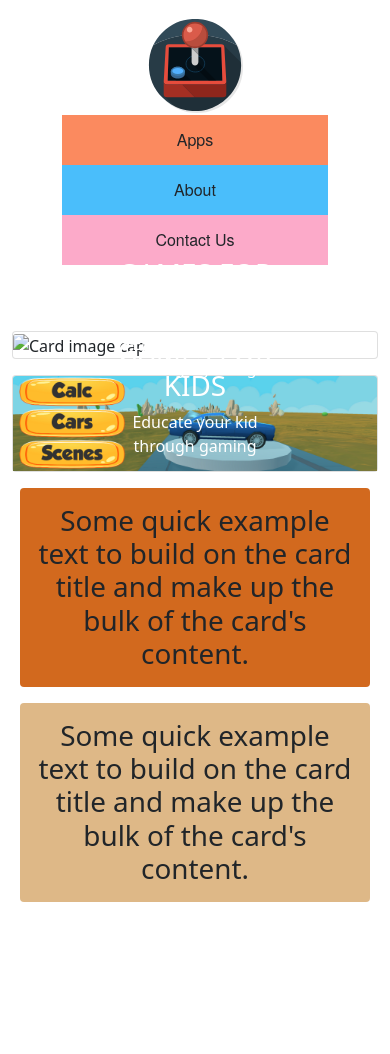
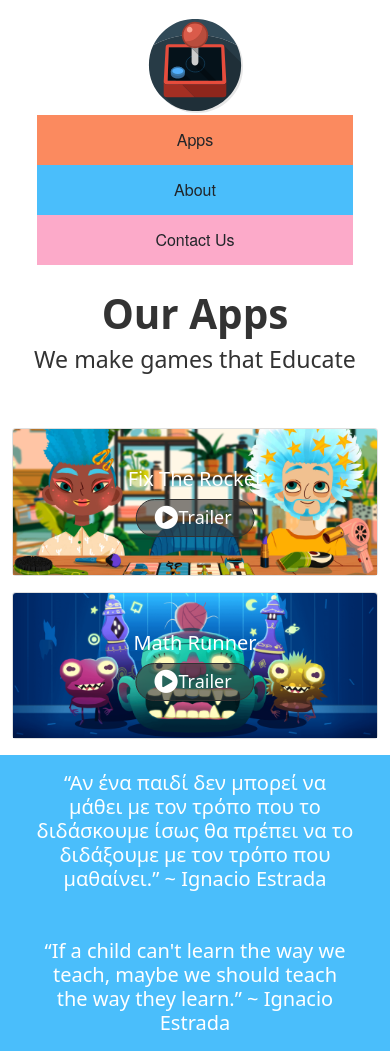
Before and after one commit to EneasLari/gplarigamesfamily, a website: page newindex.html in a window 390 px wide. Shown: the top 1054 px of the page. Before the commit the page ends 918 px from the top, so only its background shows below. Drawn offline with nearby package versions, Linux system fonts and the light colour scheme.

Commit message:
new index page completed

```diff
--- a/css/newindex.css
+++ b/css/newindex.css
@@ -66,6 +66,10 @@
     transform: translate(-50%, -50%);
 }
 
+header{
+    padding: 50px;
+}
+
 @keyframes rotate360 {
     100% {
         transform: rotate(360deg);
@@ -78,27 +82,120 @@
     }
 }
 
+@keyframes rotate90 {
+    100% {
+        transform: rotate(90deg);
+    }
+}
+
 @keyframes bounce-7 {
     0% {
         transform: scale(1, 1) translateY(0);
     }
+
     10% {
         transform: scale(1.1, .9) translateY(0);
     }
+
     30% {
         transform: scale(.9, 1.1) translateY(-25px);
     }
+
     50% {
         transform: scale(1.05, .95) translateY(0);
     }
+
     57% {
         transform: scale(1, 1) translateY(-7px);
     }
+
     64% {
         transform: scale(1, 1) translateY(0);
     }
+
     100% {
         transform: scale(1, 1) translateY(0);
+    }
+}
+
+
+
+.youtubeplayer {
+    border-radius: 25px;
+    padding: 8px 14px;
+    visibility: hidden;
+    border-color: rgb(51, 51, 51);
+    background-color: rgba(51, 51, 51, 0.6);
+}
+
+.youtubeplayer:hover {
+    border-color: rgb(51, 51, 51);
+    background-color: rgba(51, 51, 51, 0.8);
+}
+
+
+.buttontrailercontainer {
+    line-height: 40px;
+    font-size: 24px;
+    line-height: 0px;
+    padding-left: 30px;
+    padding-right: 30px;
+    padding-top: 10px;
+    padding-bottom: 10px;
+    /* font-weight: bold; */
+
+}
+
+.fa {
+    color: rgb(255, 255, 255, 1.0);
+    padding-right: 5px;
+    transform: scale(1.5);
+}
+
+footer{
+    background-color: #FB8A5F;
+    padding: 50px;
+}
+
+@media (max-width: 399.5px) {
+    header{
+        padding: 25px;
+    }
+
+    h2{
+        font-size: 20px;
+    }
+
+    .youtubeplayer {
+        border-radius: 25px;
+        padding: 4px 7px;
+        visibility: hidden;
+        border-color: rgb(51, 51, 51);
+        background-color: rgba(51, 51, 51, 0.6);
+    }
+
+    .youtubeplayer:hover {
+        border-color: rgb(51, 51, 51);
+        background-color: rgba(51, 51, 51, 0.8);
+    }
+
+
+    .buttontrailercontainer {
+        line-height: 40px;
+        font-size: 18px;
+        line-height: 0px;
+        padding-left: 15px;
+        padding-right: 15px;
+        padding-top: 5px;
+        padding-bottom: 5px;
+        /* font-weight: bold; */
+
+    }
+
+    .fa {
+        color: rgb(255, 255, 255, 1.0);
+        padding-right: 0px;
+        transform: scale(1.5);
     }
 }
 
@@ -114,9 +211,11 @@
         align-items: center;
         background-color: coral;
     }
+
     .square:hover {
         animation: none;
     }
+
     .squarelink {
         transition: line-height 1s ease;
         color: black;
@@ -128,9 +227,11 @@
         width: 100%;
         font-family: ClearSans, HelveticaNeue, Helvetica, Arial, serif;
     }
+
     .square-title {
         height: 100px;
     }
+
     header {
         padding-top: 15px !important;
     }
--- a/js/newindex.js
+++ b/js/newindex.js
@@ -7,43 +7,26 @@
 
 var videocards = document.getElementsByClassName("videocards")
 
-function onYouTubeIframeAPIReady() {
-    for (let index = 0; index < videocards.length; index++) {
-        const element = videocards[index];
-        var localbefore = element.querySelector("#beforeplay")
-        var localafter = element.querySelector("#afterplay")
-        var localplaybutton = element.querySelector("#playvideo")
-        var localhiddeniframe = element.querySelector("#video")
-        var strings = localhiddeniframe.src.split("/")
-        console.log(localplaybutton)
-            //InitializeEverything(localbefore, localafter, localplaybutton, localhiddeniframe);
-        var player = null;
+for (let index = 0; index < videocards.length; index++) {
+    const element = videocards[index];
+    var playbutton = element.querySelector("#playvideo");
+    playbutton.style.visibility = "visible"
+    console.log(playbutton)
+    playbutton.addEventListener("click", function (event) {
+        var video = element.querySelector("#video");
+        var beforeplay = element.querySelector("#beforeplay");
+        beforeplay.style.display = "none"
 
-        player = new YT.Player(('player' + index), {
-            videoId: strings[strings.length - 1],
-            events: {
-                'onReady': onPlayerReady
-            }
-        });
+        var afterplay = element.querySelector("#afterplay");
+        afterplay.style.display = "block"
 
-        function onPlayerReady(event) {
-            console.log(event.target)
-            localplaybutton.style.visibility = "visible"
-            localplaybutton.addEventListener("click", function() {
-                localbefore.style.display = "none";
-                localafter.style.display = "block"
-                localhiddeniframe.remove()
-                player.playVideo();
+        console.log(video.src)
+        event.preventDefault();
+        console.log(video.src)
+        console.log("WE WILL call here the function for playing video " + index)
+    })
 
-            })
-        }
-
-
-    }
 }
 
-
-
-function InitializeEverything(beforeplay, afterplay, playbutton, hiddeniframe) {
-
-}
+var footeryear=document.getElementById("footeryear");
+footeryear.innerHTML=(new Date()).getFullYear();
--- a/newindex.html
+++ b/newindex.html
@@ -7,11 +7,14 @@
     <meta name="viewport" content="width=device-width, initial-scale=1">
 
     <!-- Bootstrap CSS -->
-    <link href="https://cdn.jsdelivr.net/npm/bootstrap@5.0.0-beta1/dist/css/bootstrap.min.css" rel="stylesheet" integrity="sha384-giJF6kkoqNQ00vy+HMDP7azOuL0xtbfIcaT9wjKHr8RbDVddVHyTfAAsrekwKmP1" crossorigin="anonymous">
+    <link href="https://cdn.jsdelivr.net/npm/bootstrap@5.0.0-beta1/dist/css/bootstrap.min.css" rel="stylesheet"
+        integrity="sha384-giJF6kkoqNQ00vy+HMDP7azOuL0xtbfIcaT9wjKHr8RbDVddVHyTfAAsrekwKmP1" crossorigin="anonymous">
     <link rel="stylesheet" href="https://cdnjs.cloudflare.com/ajax/libs/animate.css/4.1.1/animate.min.css" />
 
     <!-- Custom Styles -->
     <link rel="stylesheet" href="css/newindex.css" rel="stylesheet">
+    <!-- Add icon library -->
+    <link rel="stylesheet" href="https://cdnjs.cloudflare.com/ajax/libs/font-awesome/4.7.0/css/font-awesome.min.css">
 
 
     <title>LariGames</title>
@@ -22,7 +25,7 @@
 <body>
     <!--==================== HEADER SECTION ========================================-->
 
-    <header style="padding: 50px;">
+    <header>
 
         <div class="container text-center">
             <div class="d-md-inline-flex flex-row">
@@ -51,23 +54,41 @@
 
     <!--==================== Games  SECTION ========================================-->
 
+
+    <div class="container text-center">
+        <div class="row">
+            <p class="h1 display-2" style="color: #333333;font-weight: bold;">
+                Our Apps
+            </p>
+            <p class="h3" style="color: #333333;font-weight: normal;padding-bottom: 30px;">
+                We make games that Educate
+            </p>
+        </div>
+    </div>
+
     <div class="container-fluid">
         <!-- Card -->
         <div class="card videocards">
             <div id="beforeplay">
                 <!-- Card image -->
-                <img class="card-img-top" src="img/Untitled.png" alt="Card image cap">
+                <img class="card-img-top" src="img/TB_Site_3000x1200-1-1-2000x800.jpg" alt="Card image cap">
                 <!-- Card content -->
                 <div class="card-body-centered text-white text-center">
-                    <h1>GAMES FOR KIDS</h1>
-                    <p>Educate your kid through gaming</p>
-                    <button id="playvideo" type="button" class="btn btn-success" style="visibility: hidden;">Play1</button>
+                    <h2>Fix The Rocket</h2>
+                    <!-- <p>Educate your kid through gaming</p> -->
+                    <button id="playvideo" type="button" class="btn btn-success youtubeplayer"
+                        style="visibility: hidden;">
+                        <div class="buttontrailercontainer">
+                            <i class="fa fa-play-circle "></i>
+                            Trailer
+                        </div>
+                    </button>
                 </div>
             </div>
             <div id="afterplay" style="display: none;">
                 <div class="ratio ratio-16x9">
-                    <iframe style="display: none;" id="video" src="https://www.youtube.com/embed/tgbNymZ7vqY" title="YouTube video" allowfullscreen></iframe>
-                    <div id="player0"></div>
+                    <iframe id="video" src="https://www.youtube.com/embed/tgbNymZ7vqY" title="YouTube video"
+                        allowfullscreen></iframe>
                 </div>
             </div>
         </div>
@@ -78,18 +99,24 @@
 
             <div id="beforeplay">
                 <!-- Card image -->
-                <img class="card-img-top" src="img/game1.PNG" alt="Card image cap">
+                <img class="card-img-top" src="./img/Cover_image_3000_1200-1-2000x800.png" alt="Card image cap">
                 <!-- Card content -->
                 <div class="card-body-centered text-white text-center">
-                    <h1>GAMES FOR KIDS</h1>
-                    <p>Educate your kid through gaming</p>
-                    <button id="playvideo" type="button" class="btn btn-success" style="visibility: hidden;">Play2</button>
+                    <h2>Math Runner</h2>
+                    <!-- <p>Educate your kid through gaming</p> -->
+                    <button id="playvideo" type="button" class="btn btn-success youtubeplayer">
+                        <div class="buttontrailercontainer">
+                            <i class="fa fa-play-circle "></i>
+                            Trailer
+                        </div>
+                    </button>
                 </div>
             </div>
             <div id="afterplay" style="display: none;">
                 <div class="ratio ratio-16x9">
-                    <iframe style="display: none;" id="video" src="https://www.youtube.com/embed/tgbNymZ7vqY" title="YouTube video" allowfullscreen></iframe>
-                    <div id="player1"></div>
+                    <iframe src="https://www.youtube.com/embed/t2X3wlvoShg" frameborder="0"
+                        allow="accelerometer; autoplay; clipboard-write; encrypted-media; gyroscope; picture-in-picture"
+                        allowfullscreen></iframe>
                 </div>
             </div>
 
@@ -98,32 +125,52 @@
 
     </div>
 
-    <div class="container text-center">
 
-    </div>
-
-    <div class="d-md-inline-flex flex-row" style="margin-left: 20px;margin-right: 20px;">
-        <div class="card" style="border: 0px;background-color: chocolate;">
+    <div class="d-md-inline-flex flex-row"
+        style="padding-left: 20px;padding-right: 20px;background-color: #4ABEFB;color: white;">
+        <div class="card" style="border: 0px;background-color: rgba(210, 105, 30, 0);">
             <div class="card-body text-center">
-                <h1 class="card-text">Some quick example text to build on the card title and make up the bulk of the card's content.</h1>
+                <h2 class="card-text">
+                    <q>Αν ένα παιδί δεν μπορεί να μάθει με τον τρόπο που το διδάσκουμε ίσως θα πρέπει να το διδάξουμε με
+                        τον τρόπο που μαθαίνει.</q> ~ Ignacio Estrada</h2>
             </div>
         </div>
-        <div class="card" style="border: 0px;background-color: burlywood;">
+        <div class="card" style="border: 0px;background-color: rgba(222, 184, 135, 0);">
             <div class="card-body text-center">
-                <h1 class="card-text">Some quick example text to build on the card title and make up the bulk of the card's content.</h1>
+                <h2 class="card-text"><q>If a child can't learn the way we teach, maybe we should teach the way they
+                        learn.</q> ~ Ignacio Estrada</h2>
             </div>
         </div>
     </div>
+
+    <div class="container text-center" style="padding-top: 40px;padding-bottom: 40px;">
+        <div class="row">
+            <p class="h2" style="color: #333333;font-weight: bold;padding-bottom: 20px;">
+                Follow Us
+            </p>
+            <p class="h1 text-center" style="color: #333333;font-weight: bold;">
+                <i class="fa fa-facebook " style="color: black;padding: 15px;"></i>
+                <i class="fa fa-instagram " style="color: black;padding: 15px;"></i>
+                <i class="fa fa-twitter " style="color: black;padding:15px;"></i>
+            </p>
+        </div>
+    </div>
+
+    <footer class="text-center">
+        <span>Lari Games Family © 2020-<span id="footeryear">Now </span> </span>
+    </footer>
+
+
 
     <!--====================END OF Games  SECTION ==================================-->
 
     <!-- Optional JavaScript; choose one of the two! -->
 
     <!-- Option 1: Bootstrap Bundle with Popper -->
-    <script src="https://cdn.jsdelivr.net/npm/bootstrap@5.0.0-beta1/dist/js/bootstrap.bundle.min.js" integrity="sha384-ygbV9kiqUc6oa4msXn9868pTtWMgiQaeYH7/t7LECLbyPA2x65Kgf80OJFdroafW" crossorigin="anonymous">
+    <script src="https://cdn.jsdelivr.net/npm/bootstrap@5.0.0-beta1/dist/js/bootstrap.bundle.min.js"
+        integrity="sha384-ygbV9kiqUc6oa4msXn9868pTtWMgiQaeYH7/t7LECLbyPA2x65Kgf80OJFdroafW" crossorigin="anonymous">
     </script>
 
-    <script src="https://www.youtube.com/iframe_api"></script>
     <script src="js/newindex.js"></script>
 
     <!-- Option 2: Separate Popper and Bootstrap JS -->
```
Also changed, not shown: img/Cover_image_3000_1200-1-2000x800.png (added), img/Header_image_3000_1200.png (added), img/TB_Site_3000x1200-1-1-2000x800.jpg (added), img/play-button-arrowhead.svg (added), img/tools.jpg (added), 1 other file.
